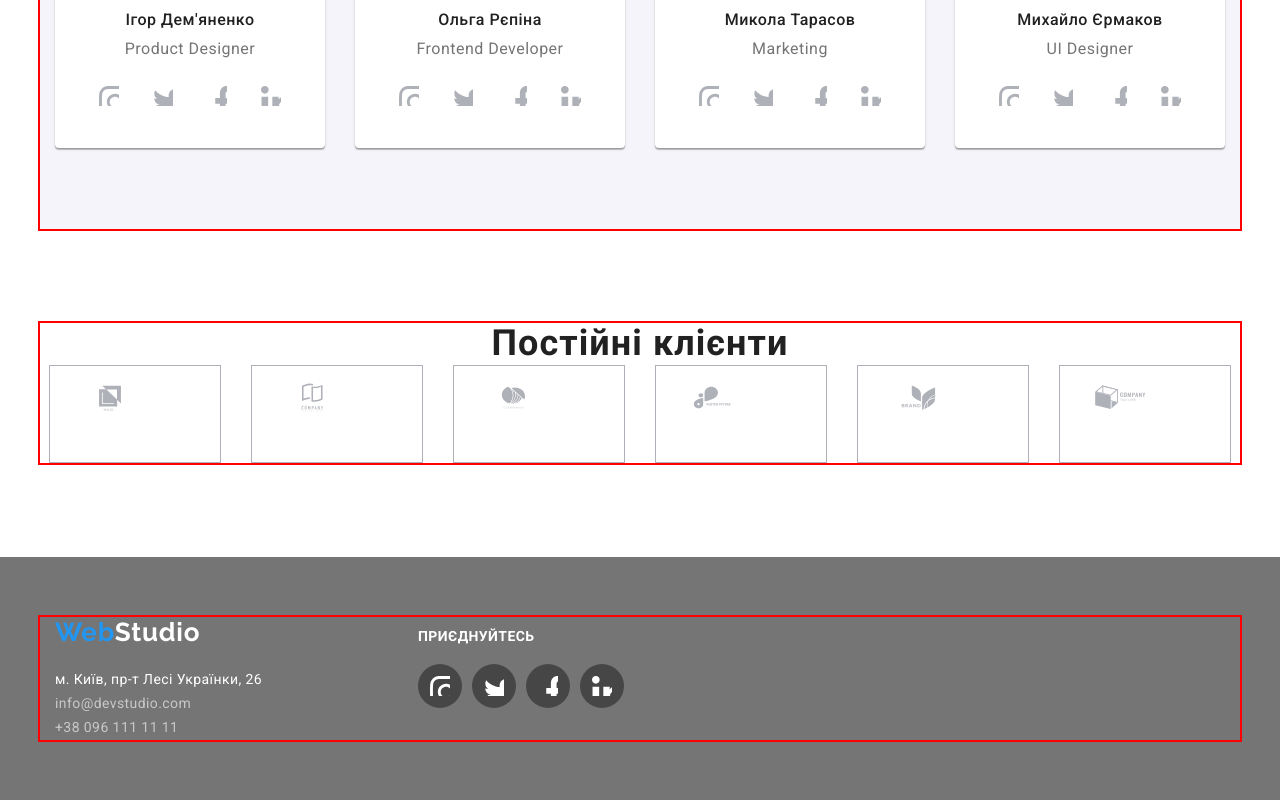
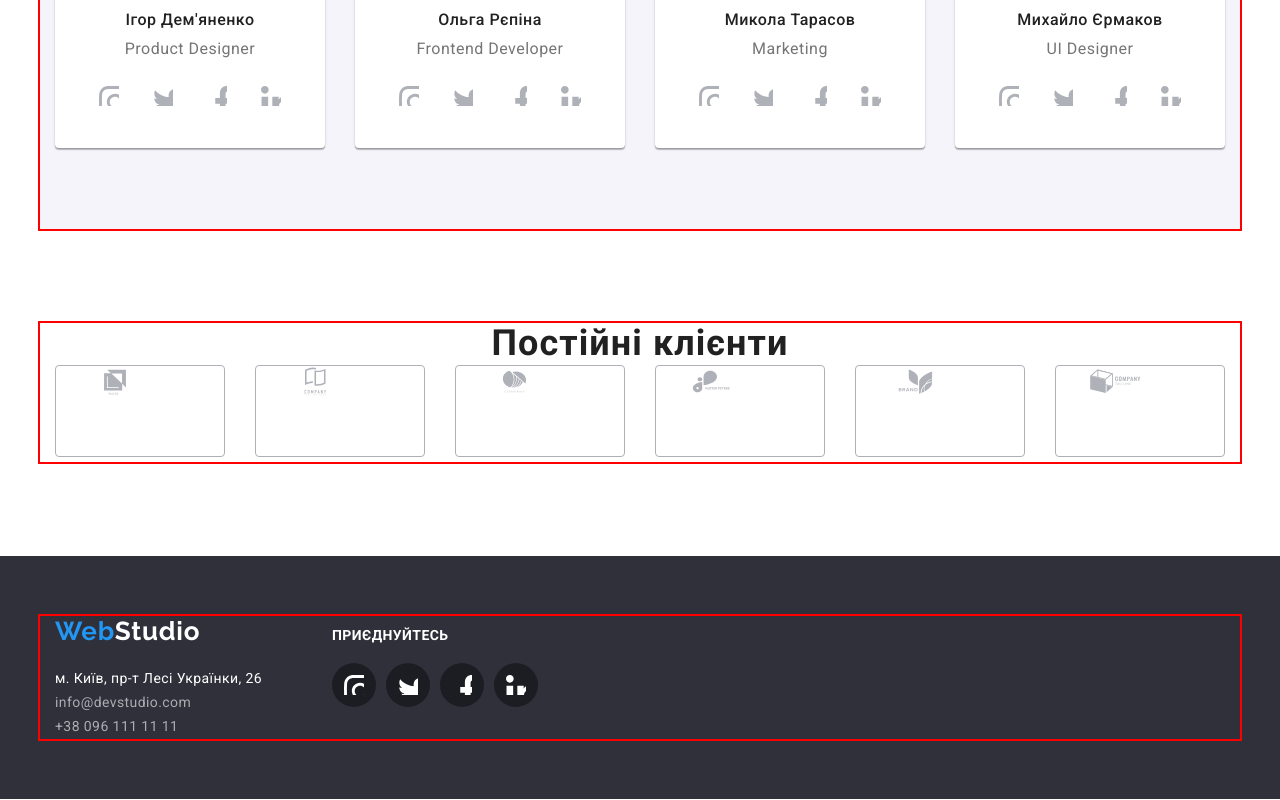
Before and after one commit to AntonAnatoliyovich/goit-markup-hw-04, a plain HTML site: page index.html in a window 1280 px wide. Shown: the part 2059-2859 px from the top of the page. Drawn offline with nearby package versions, Linux system fonts and the light colour scheme.

Commit message:
index.html

```diff
--- a/css/styles.css
+++ b/css/styles.css
@@ -433,6 +433,7 @@ address {
   display: flex;
   width: 100%;
   height: 100%;
+  border-radius: 50%;
 
   padding: 12px;
 
@@ -447,6 +448,7 @@ address {
 .hero-icon:hover,
 .hero-icon:focus {
   fill: #ffffff;
+  background-color: #2196f3;;
 }
 
 .hero-item-icon {
@@ -468,11 +470,14 @@ address {
 }
 
 .link-client {
-  display: inline-block;
   min-width: 170px;
-  min-height: 92px;
+  height: 92px;
   border: 1px solid #afb1b8;
-  padding: 16px 32px;
+  border-radius: 4px;
+
+  display: inline-flex;
+  text-align: center;
+  justify-content: center;
 
   fill: #afb1b8;
 }
@@ -484,9 +489,6 @@ address {
 }
 
 .client-logo {
-  display: inline-block;
-  text-align: center;
-  justify-content: center;
 }
 
 /* -------main------- */
@@ -494,7 +496,7 @@ address {
 /* -------footer------- */
 
 .footer {
-  background-color: #757575;
+  background-color: #2F303A;
 
   padding-top: 60px;
   padding-bottom: 60px;
@@ -534,6 +536,8 @@ address {
   font-size: 14px;
   line-height: 1.71;
   letter-spacing: 0.03em;
+
+  padding-bottom: 9px;
 }
 
 .footer-map:hover,
@@ -550,7 +554,6 @@ address {
 .footer-mail {
   color: rgba(255, 255, 255, 0.6);
 
-  margin-top: 9px;
   margin-bottom: 9px;
 
   font-style: normal;
@@ -584,7 +587,7 @@ address {
 .footer-div2 {
   min-width: 206px;
   min-height: 80px;
-  margin-left: 156px;
+  margin-left: 70px;
 
   display: block;
   text-align: left;
@@ -622,6 +625,7 @@ address {
 
 .footer-item-second:hover,
 .footer-item-second:focus {
+  fill: #ffffff;
   background-color: #2196f3;
 }
 
--- a/index.html
+++ b/index.html
@@ -309,46 +309,46 @@
         </section>
         <section class="hero-section-fifth">
           <div class="container">
-            <h1 class="hero-title-fifth title">Постійні клієнти</h1>
+            <h2 class="hero-title-fifth title">Постійні клієнти</h2>
             <ul class="hero-list-fifth-client">
               <li>
                 <a class="link-client" href="">
-                  <svg class="client-logo" width="106" height="60">
+                  <svg class="client-logo" width="106" height="92">
                     <use href="./image/symbol-defs.svg#icon-Logo"></use>
                   </svg>
                 </a>
               </li>
               <li>
                 <a class="link-client" href="">
-                  <svg class="client-logo" width="106" height="60">
+                  <svg class="client-logo" width="106" height="92">
                     <use href="./image/symbol-defs.svg#icon-Logo1"></use>
                   </svg>
                 </a>
               </li>
               <li>
                 <a class="link-client" href="">
-                  <svg class="client-logo" width="106" height="60">
+                  <svg class="client-logo" width="106" height="92">
                     <use href="./image/symbol-defs.svg#icon-Logo2"></use>
                   </svg>
                 </a>
               </li>
               <li>
                 <a class="link-client" href="">
-                  <svg class="client-logo" width="106" height="60">
+                  <svg class="client-logo" width="106" height="92">
                     <use href="./image/symbol-defs.svg#icon-Logo3"></use>
                   </svg>
                 </a>
               </li>
               <li>
                 <a class="link-client" href="">
-                  <svg class="client-logo" width="106" height="60">
+                  <svg class="client-logo" width="106" height="92">
                     <use href="./image/symbol-defs.svg#icon-Logo4"></use>
                   </svg>
                 </a>
               </li>
               <li>
                 <a class="link-client" href="">
-                  <svg class="client-logo" width="106" height="60">
+                  <svg class="client-logo" width="106" height="92">
                     <use href="./image/symbol-defs.svg#icon-Logo5"></use>
                   </svg>
                 </a>
```
